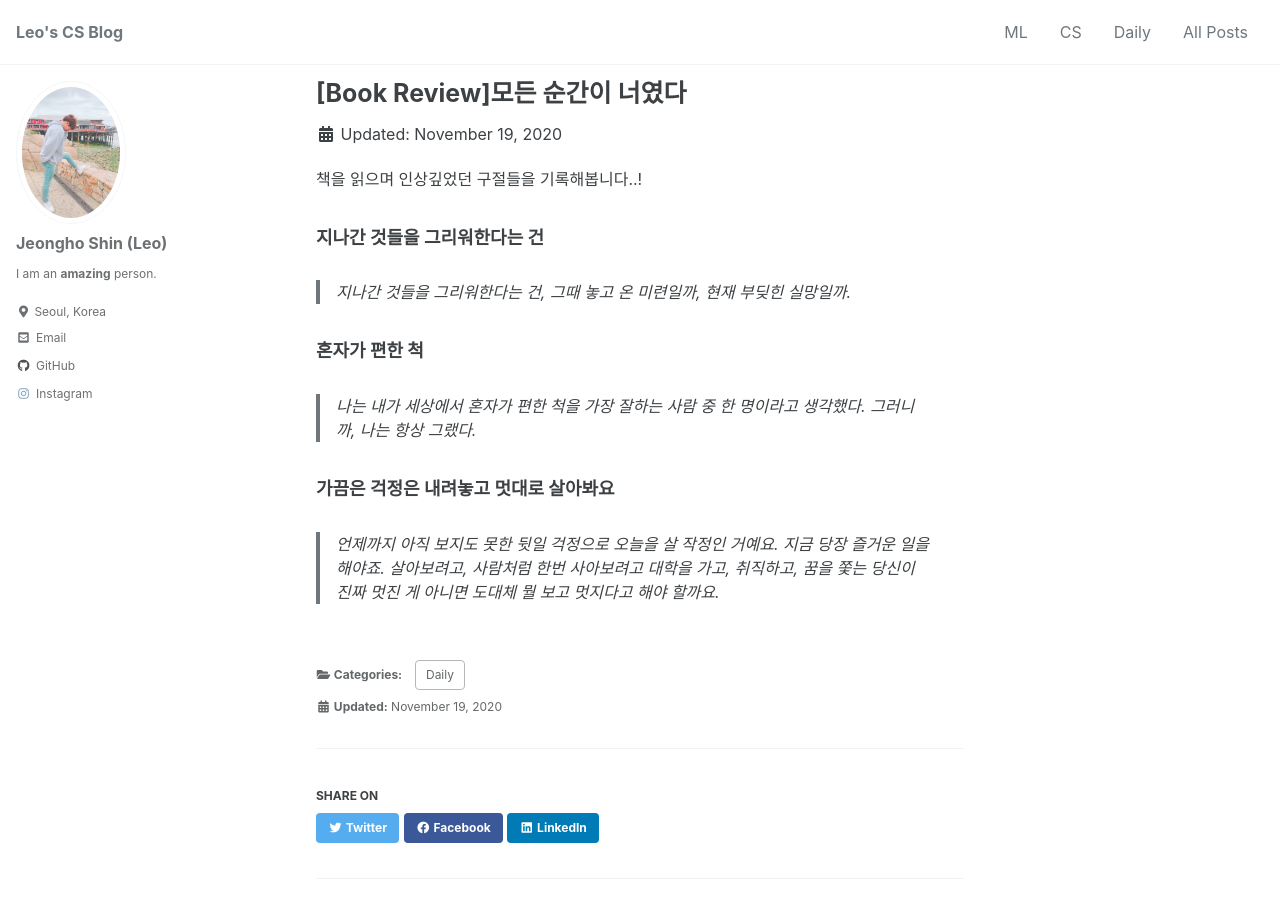
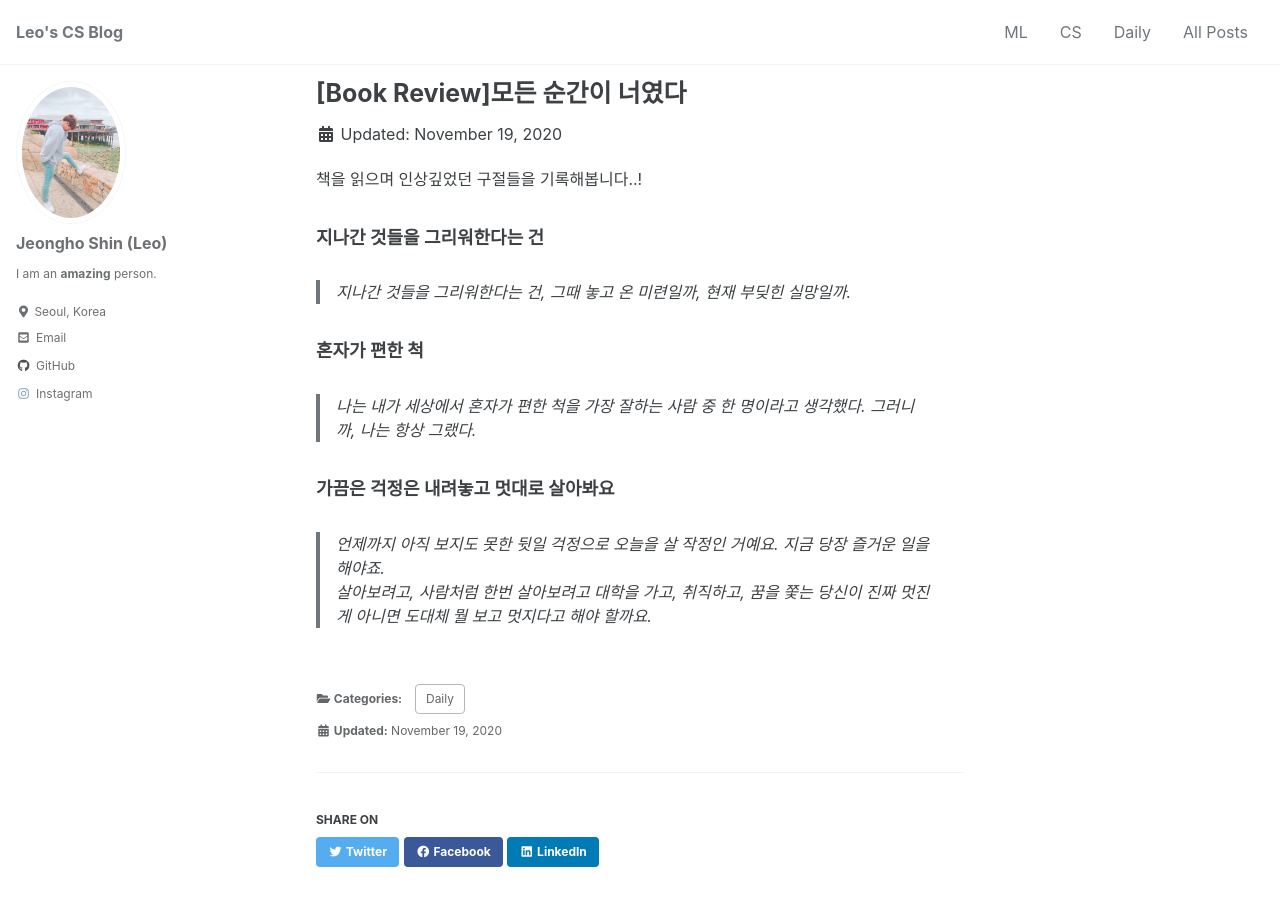
Before and after one commit to mlleo/mlleo.github.io, a Jekyll site: the page built from _posts/2020-11-19-book_review_1.md, in a window 1280 px wide and 900 px high. Built offline with Jekyll 4.4.1, drawn with Linux system fonts in a browser that asks for light colours; cached includes are drawn as plain includes; comment, search, counter and statistics services are not loaded.

Commit message:
Update 2020-11-19-book_review_1.md

```diff
--- a/_posts/2020-11-19-book_review_1.md
+++ b/_posts/2020-11-19-book_review_1.md
@@ -16,5 +16,5 @@ use_math: true # MathJax On
 > 나는 내가 세상에서 혼자가 편한 척을 가장 잘하는 사람 중 한 명이라고 생각했다. 그러니까, 나는 항상 그랬다.
 
 ### 가끔은 걱정은 내려놓고 멋대로 살아봐요
-> 언제까지 아직 보지도 못한 뒷일 걱정으로 오늘을 살 작정인 거예요. 지금 당장 즐거운 일을 해야죠.
-> 살아보려고, 사람처럼 한번 사아보려고 대학을 가고, 취직하고, 꿈을 쫓는 당신이 진짜 멋진 게 아니면 도대체 뭘 보고 멋지다고 해야 할까요.
+> 언제까지 아직 보지도 못한 뒷일 걱정으로 오늘을 살 작정인 거예요. 지금 당장 즐거운 일을 해야죠.<br>
+> 살아보려고, 사람처럼 한번 살아보려고 대학을 가고, 취직하고, 꿈을 쫓는 당신이 진짜 멋진 게 아니면 도대체 뭘 보고 멋지다고 해야 할까요.
```
